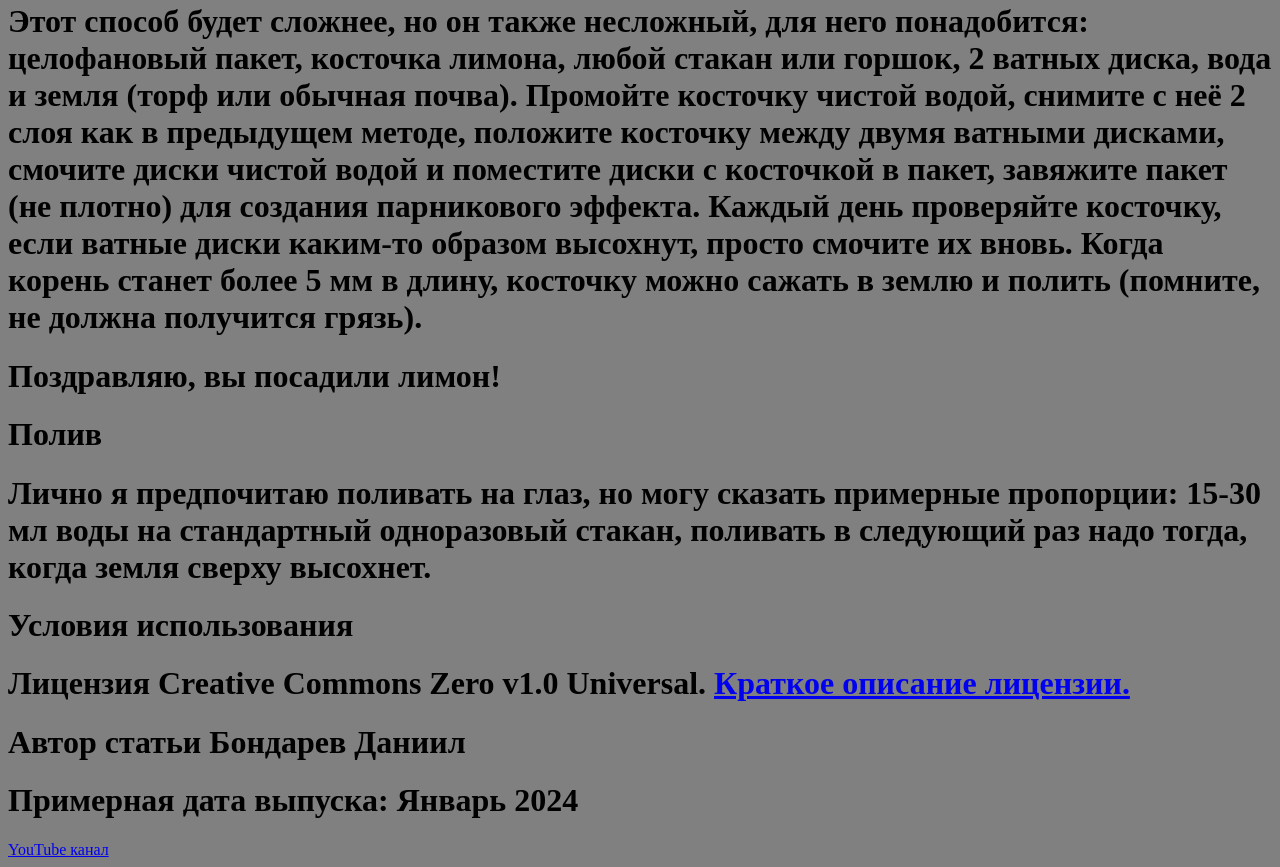
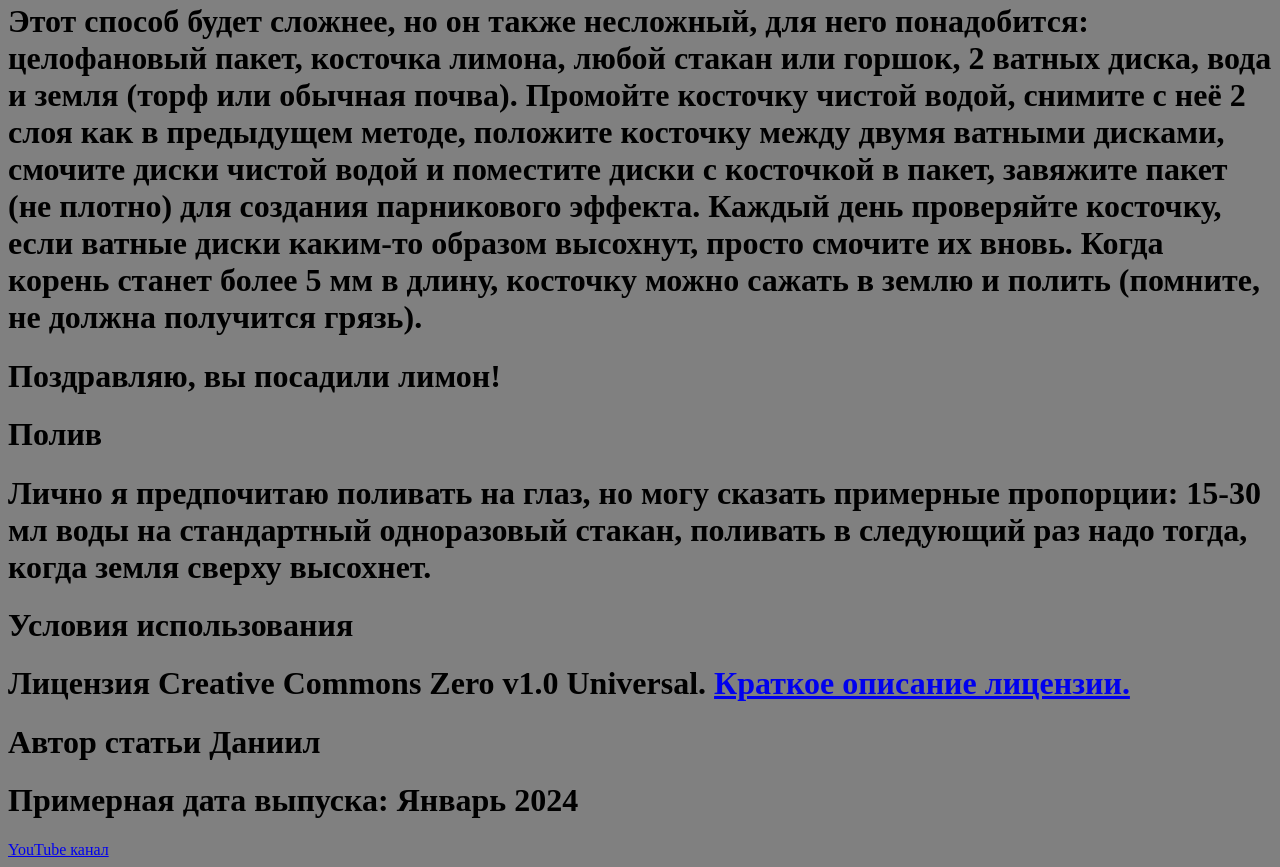
Before and after one commit to MrWortex/citrusovie, a plain HTML site: page index.html in a window 1280 px wide. Shown: the part 741-1608 px from the top of the page. Drawn offline with Linux system fonts and the light colour scheme.

Commit message:
index.html

```diff
--- a/index.html
+++ b/index.html
@@ -18,7 +18,7 @@
 
 <H1>Условия использования</H1>
 <H1>Лицензия Creative Commons Zero v1.0 Universal. <a href="https://creativecommons.org/publicdomain/zero/1.0/deed.ru">Краткое описание лицензии.</a></H1>
-<H1>Автор статьи Бондарев Даниил</H1>
+<H1>Автор статьи Даниил</H1>
 <H1>Примерная дата выпуска: Январь 2024</H1>
 <a href="https://www.youtube.com/channel/UCAS-LSmebaAsnDyfE2BCknA">YouTube канал</a>
 </body>
```
